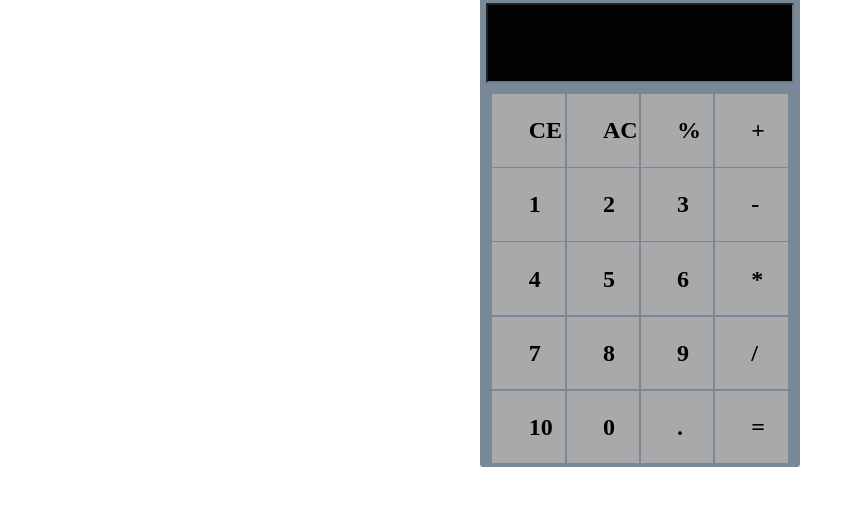
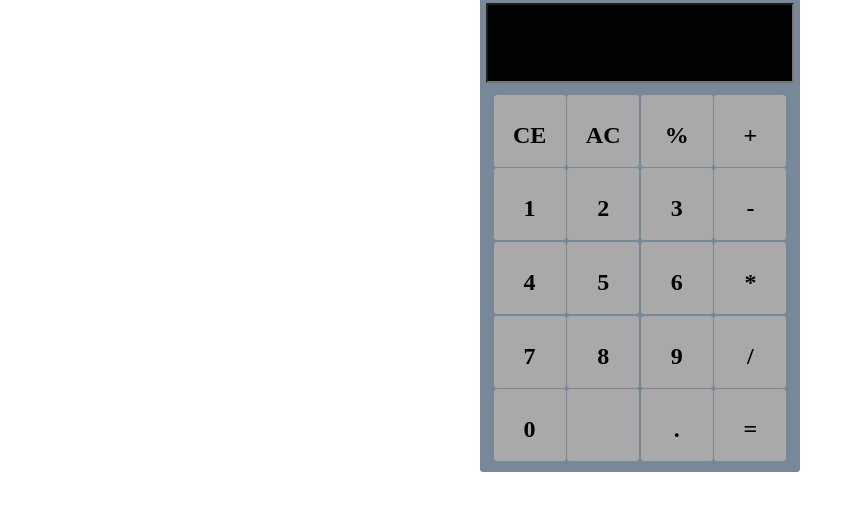
Before and after one commit to Marinavdac/calculator, a plain HTML site: page index.html in a window 1280 px wide. Shown: the part 40-550 px from the top of the page, without its empty margins (0-862 px from the left). Drawn offline with Linux system fonts and the light colour scheme.

Commit message:
style: adjust css

```diff
--- a/index.html
+++ b/index.html
@@ -35,8 +35,8 @@
                 <div class="numbers">8</div>
                 <div class="numbers">9</div>
                 <div class="numbers">/</div>
-                <div class="numbers">10</div>
                 <div class="numbers">0</div>
+                <div class="numbers"></div>
                 <div class="numbers">.</div>
                 <div class="numbers">=</div>
 
--- a/style.css
+++ b/style.css
@@ -40,9 +40,11 @@
     width: 100%;
     display: flex;
     flex-wrap: wrap;
-    padding: 0.2rem;
+    padding: 0.3rem;
+    padding-bottom: 0.7rem;
     justify-content: center;
-
+    gap: 0.1rem;
+    align-items: center;
 }
 
 .numbers:hover {
@@ -50,15 +52,14 @@
 }
 
 .numbers {
-    align-self: center;
-    line-height: 0.1rem;
-    width: 3.5rem;
-    height: 3.5rem;
+    width: 4.5rem;
+    height: 4.5rem;
+    text-align: center;
+    line-height: 5rem;
     background-color: darkgray;
     font-weight: bold;
-    padding: 2.27rem;
-    margin: 0.05rem;
     font-size: 1.5rem;
     cursor: pointer;
+    border-radius: 0.2rem;
 
 }
```
